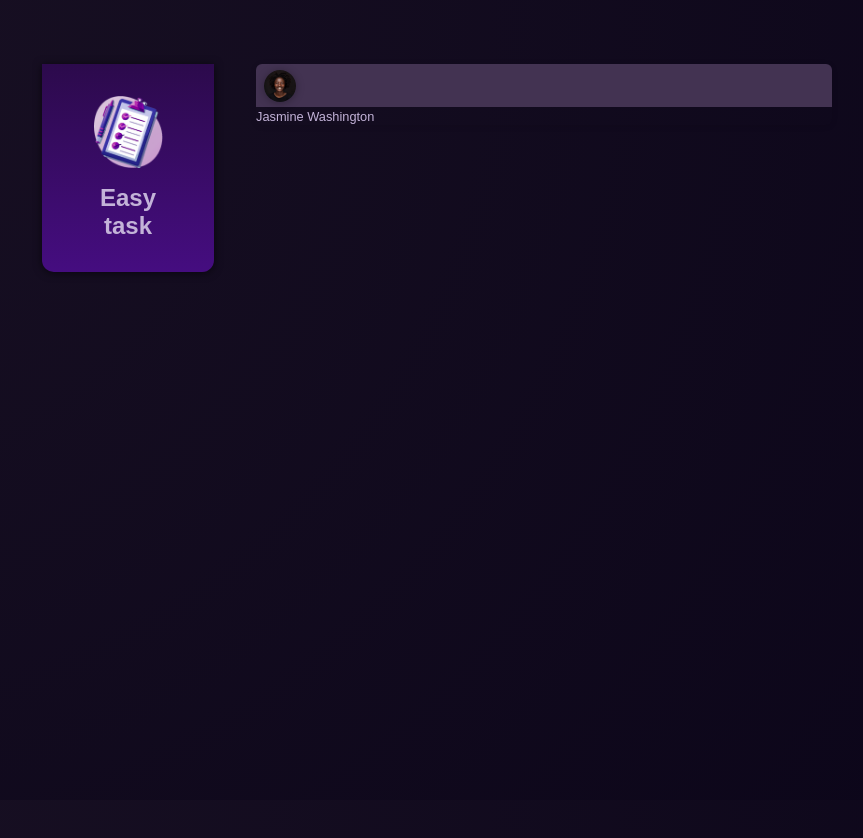
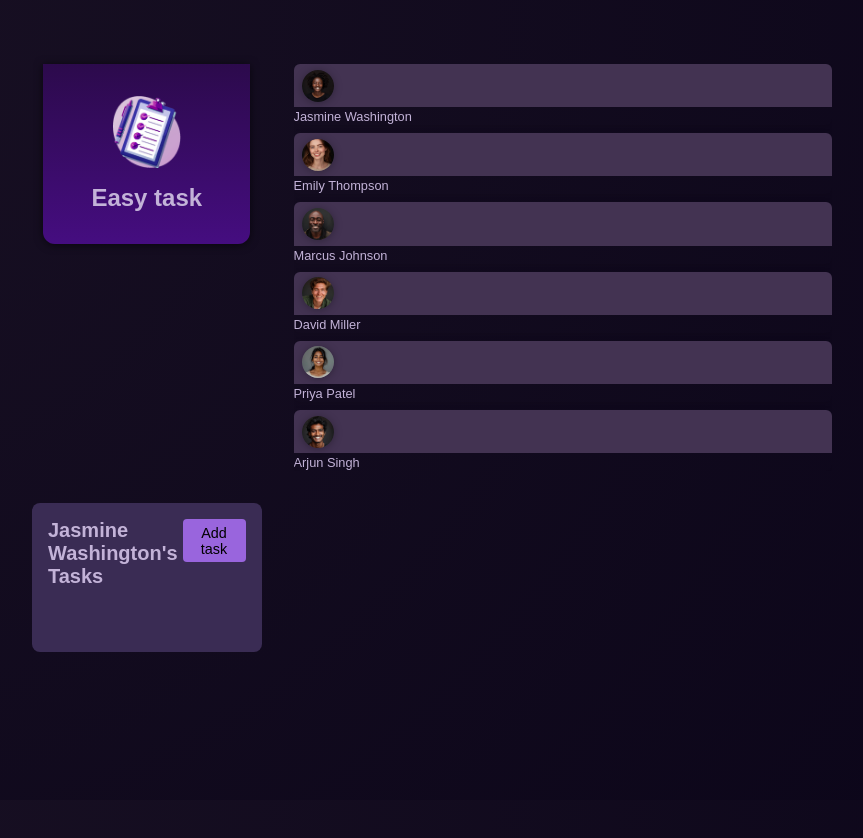
Before and after one commit to longchhun09/angular-essentials, an Angular app: page / in a window 1280 px wide. Both pictures are taken after a click on the button 752 px from the left and 85 px from the top of the page. Shown: the top 838 px of the page, without its empty margins (208-1071 px from the left). Built offline with nearby package versions, Linux system fonts and the light colour scheme.

Commit message:
Add tasks component and update app structure: implement tasks display logic, integrate user selection, and enhance styling for improved user experience.

```diff
--- a/src/app/app.html
+++ b/src/app/app.html
@@ -1,6 +1,20 @@
 
 <main class="main">
   <app-header />
-  <app-user />
+  <ul id="users">
+    @for (user of users; track user.id) {
+      <li>
+        <app-user
+          [user]="user"
+          (select)="onSelectUser(user.id)"
+          />
+      </li>
+    }
+  </ul>
+
+  @if (selectedUser) {
+    <app-tasks [name]="selectedUser.name" />
+  } @else {
+    <p id="fallback">Please select a user.</p>
+  }
 </main>
-<router-outlet />
--- a/src/app/app.ts
+++ b/src/app/app.ts
@@ -1,14 +1,25 @@
 import { Component, signal } from '@angular/core';
-import { RouterOutlet } from '@angular/router';
 import { HeaderComponent } from './components/header/header.component';
 import { UserComponent } from './components/user/user.component';
+import { DUMMY_USERS } from './dummy-users';
+import { Tasks } from "./components/tasks/tasks";
 
 @Component({
   selector: 'app-root',
-  imports: [RouterOutlet, HeaderComponent, UserComponent],
+  imports: [HeaderComponent, UserComponent, Tasks],
   templateUrl: './app.html',
   styleUrl: './app.scss'
 })
 export class App {
   protected readonly title = signal('angular-todo');
+  protected readonly users = DUMMY_USERS;
+  selectedUserId?: string;
+
+  get selectedUser() {
+    return this.users.find(user => user.id === this.selectedUserId);
+  }
+
+  onSelectUser(id: string) {
+    this.selectedUserId = id;
+  }
 }
--- /dev/null
+++ b/src/app/components/tasks/tasks.html
@@ -0,0 +1,12 @@
+<section id="tasks">
+  <header>
+    <h2>{{name}}'s Tasks</h2>
+    <menu>
+      <button>Add task</button>
+    </menu>
+  </header>
+
+  <ul>
+    <li></li>
+  </ul>
+</section>
--- /dev/null
+++ b/src/app/components/tasks/tasks.scss
@@ -0,0 +1,63 @@
+#tasks {
+  padding: 1rem;
+  border-radius: 8px;
+  max-height: 60vh;
+  overflow: auto;
+  background-color: #3a2c54;
+}
+
+header {
+  display: flex;
+  justify-content: space-between;
+  align-items: flex-start;
+  margin-bottom: 2rem;
+  gap: 1rem;
+}
+
+h2 {
+  margin: 0;
+  font-size: 0.9rem;
+  width: 60%;
+  text-wrap: balance;
+}
+
+menu {
+  margin: 0;
+  padding: 0;
+}
+
+menu button {
+  font: inherit;
+  cursor: pointer;
+  background-color: #9965dd;
+  border-radius: 4px;
+  border: none;
+  padding: 0.35rem 0.8rem;
+  font-size: 0.9rem;
+}
+
+menu button:hover,
+menu button:active {
+  background-color: #a565dd
+}
+
+ul {
+  list-style: none;
+  margin: 1rem 0;
+  padding: 0;
+  display: flex;
+  flex-direction: column;
+  gap: 1rem;
+  max-height: 50vh;
+  overflow: auto;
+}
+
+@media (min-width: 768px) {
+  h2 {
+    font-size: 1.25rem;
+  }
+
+  menu {
+    width: auto;
+  }
+}
--- /dev/null
+++ b/src/app/components/tasks/tasks.ts
@@ -0,0 +1,12 @@
+import { Component, Input } from '@angular/core';
+
+@Component({
+  selector: 'app-tasks',
+  imports: [],
+  templateUrl: './tasks.html',
+  styleUrl: './tasks.scss',
+})
+export class Tasks {
+  @Input({required: true}) name!: string;
+
+}
--- a/src/app/components/user/user.component.html
+++ b/src/app/components/user/user.component.html
@@ -1,6 +1,6 @@
 <div>
   <button (click)="onSelectUser()">
-    <img [src]="imagePath()" width="32" height="32" priority [alt]="selectedUser().name" />
+    <img [src]="imagePath" width="32" height="32" priority [alt]="user.name" />
   </button>
-  <span>{{ selectedUser().name }}</span>
+  <span>{{ user.name }}</span>
 </div>
--- a/src/app/components/user/user.component.ts
+++ b/src/app/components/user/user.component.ts
@@ -1,8 +1,10 @@
-import { Component, signal, computed } from '@angular/core';
-import { DUMMY_USERS } from '@app/dummy-users';
+import { Component, EventEmitter, Input, input, Output, output } from '@angular/core';
 
-const randomIndex = Math.floor(Math.random() * DUMMY_USERS.length);
-
+interface User {
+    id: string,
+    name: string,
+    avatar: string,
+}
 @Component({
   selector: 'app-user',
   imports: [],
@@ -11,10 +13,16 @@
 })
 
 export class UserComponent {
-  protected selectedUser = signal(DUMMY_USERS[randomIndex]);
-  imagePath = computed(() => 'assets/users/' + this.selectedUser().avatar);
+ @Input({ required: true}) user!: User;
+
+  // @Output() select = new EventEmitter<void>();
+  select = output<string>();
+
+  public get imagePath() : string {
+     return 'assets/users/' + this.user.avatar;
+  }
 
   onSelectUser() {
-    this.selectedUser.set(DUMMY_USERS[randomIndex]);
+    this.select.emit(this.user.id);
   }
 }
```
